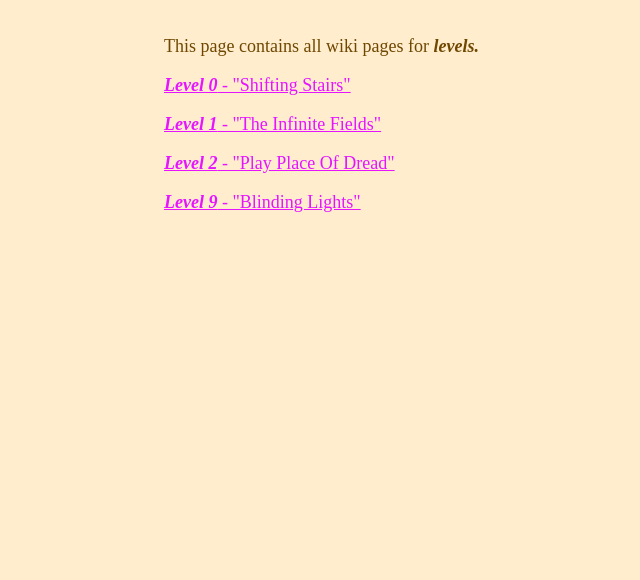
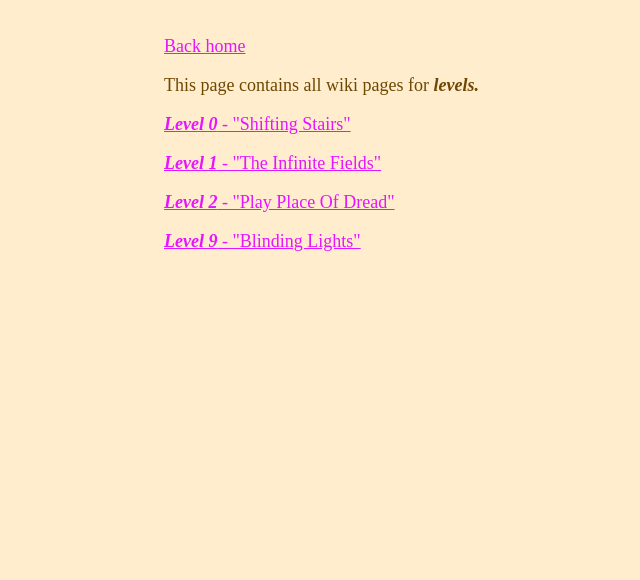
Before and after one commit to Oxanis/the-liminal-complex, a plain HTML site: page levels/index.html in a window 1280 px wide. Shown: the part 220-800 px from the top of the page, without its empty margins (92-732 px from the left). Drawn offline with Linux system fonts and the light colour scheme.

Commit message:
Update index.html

```diff
--- a/levels/index.html
+++ b/levels/index.html
@@ -6,6 +6,7 @@
 		<title>THE COMPLEX - Levels</title>
 	</head>
   <h1>LEVELS</h1>
+  <p><a href=/>Back home</a></p>
   <p>This page contains all wiki pages for <em>levels.</em></p>
   <p><a href=/levels/0><em>Level 0</em> - "Shifting Stairs"</a></p>
   <p><a href=/levels/1><em>Level 1</em> - "The Infinite Fields"</a></p>
```
